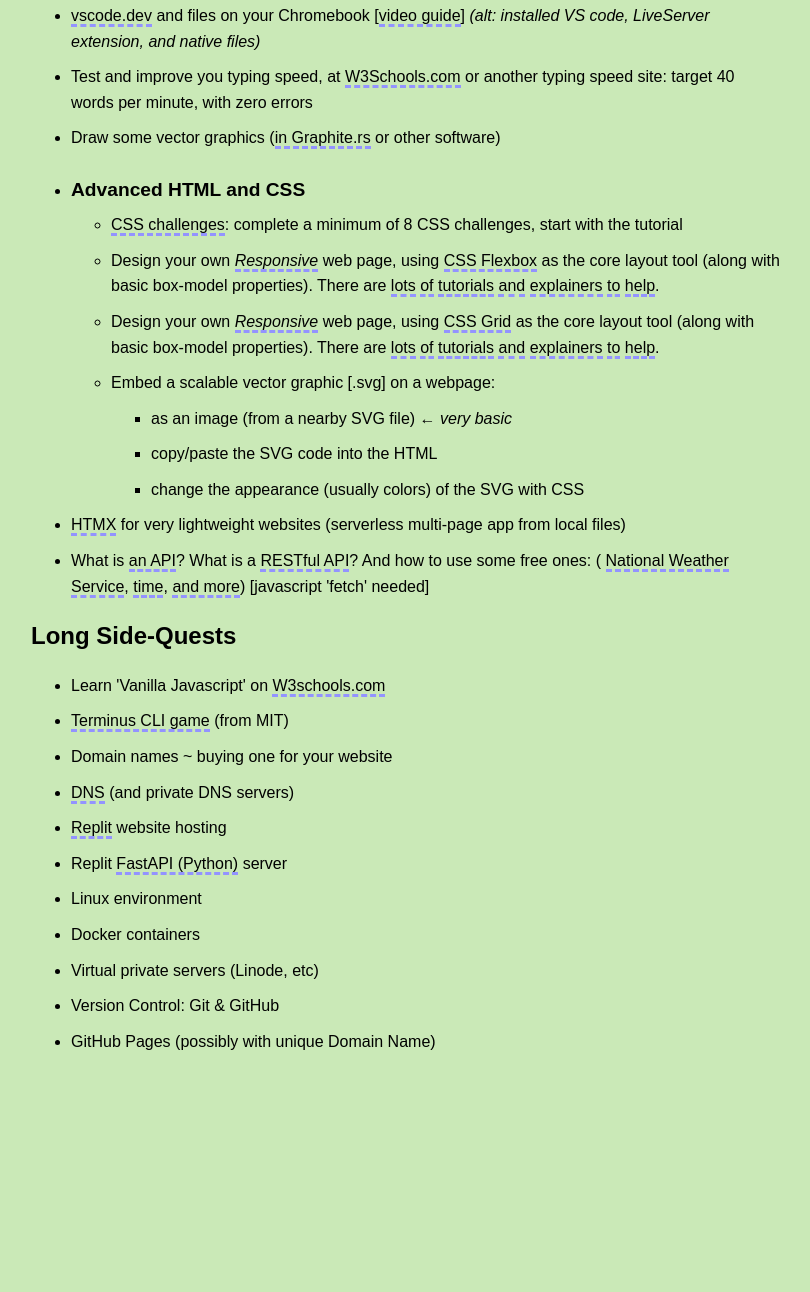
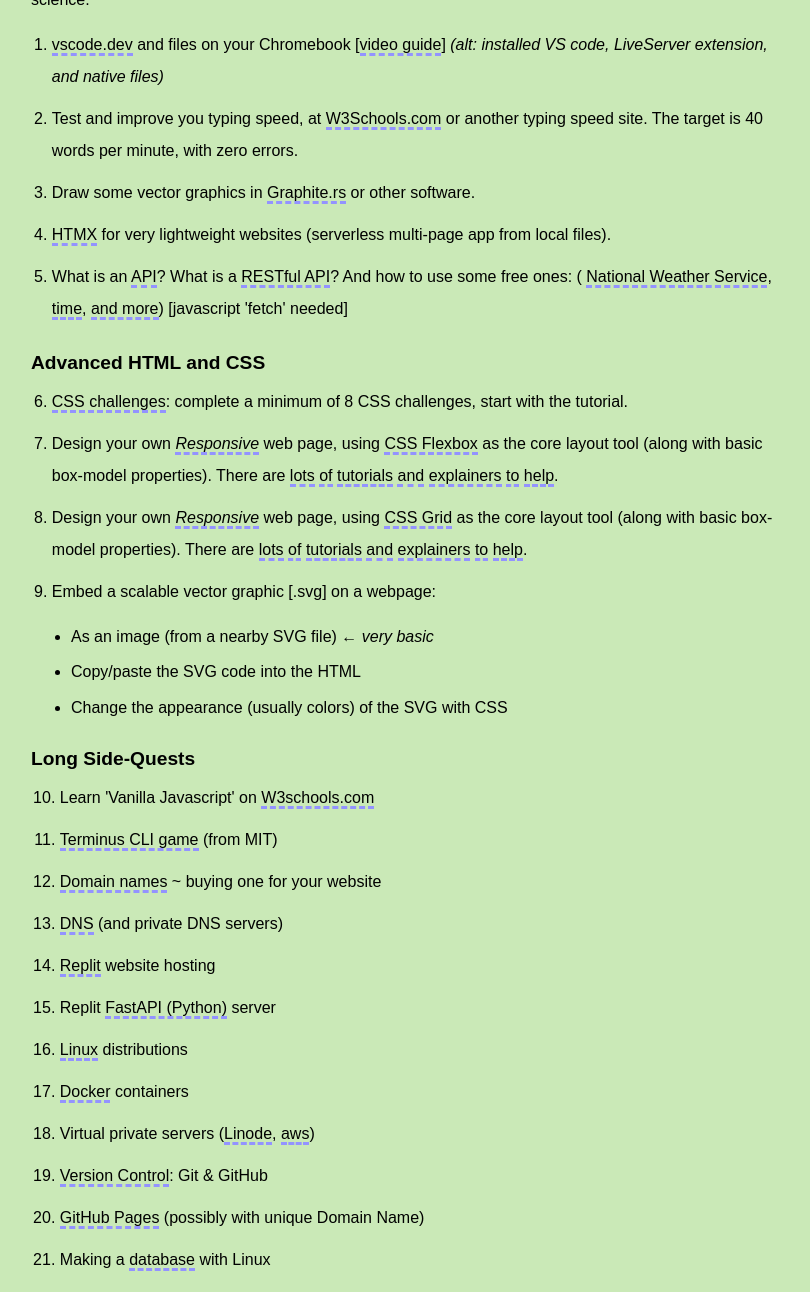
Before and after one commit to RiceC-at-MasonHS/side-quests, a plain HTML site: page index.html in a window 1280 px wide. Shown: the part 460-1752 px from the top of the page, without its empty margins (234-1044 px from the left). Before the commit the page ends 1530 px from the top, so only its background shows below. Drawn offline with Linux system fonts and the light colour scheme.

Commit message:
Changed index.html and css file.
For index.html, added divs for styling, numbers, proper formatting, and links for the side quests. For the css, changed numbers so it falls under the text above it.

```diff
--- a/index.html
+++ b/index.html
@@ -12,19 +12,38 @@
         <!-- <h2>Computer Programming 1</h2> -->
         <h2>Each of the items below will get you a badge.</h2>
         <p>
-            <strong>How you get a badge:</strong> engage with the item in some way, create an artifact that shows you learned, and email it to your teacher. <em>(Possibly, ungraded <a href="https://masonohioschools.schoology.com/">Schoology</a> assignments could be added for submission. Refer to updates and in-class announcements.)</em> From there, your teacher will add a badge to your account. These may also be reflected in your <a href="https://app.schoolinks.com">Schoolinks</a> profile.
+            <strong>How to get a badge:</strong> Engage with the item in some way, create an artifact that shows you learned, and email it to your teacher. <em>(Possibly, ungraded <a href="https://masonohioschools.schoology.com/">Schoology</a> assignments could be added for submission. Refer to updates and in-class announcements.)</em> From there, your teacher will add a badge to your account. These may also be reflected in your <a href="https://app.schoolinks.com">Schoolinks</a> profile.
         </p>
+
         <p>(<em>They may need to make the badge from scratch if you are the first... So be patient</em> 🤪)</p>
+
+        <div>
             <h3>Short Side-Quests</h3>
-        <p>The current status of these side-quests are intended for anyone, but mainly target at web-development skills. Therefore they may 'fit' best for students with CP1 experience.</p>
-        <ul>
+
+            <p>The current status of these side-quests are intended for anyone, but mainly target at web-development skills. Therefore they may 'fit' best for students with CP1 experience or students who are new to computer science.</p>
+            <ol class="items">
                 <li><a href="https://vscode.dev/" target="_blank">vscode.dev</a> and files on your Chromebook [<a href="https://www.youtube.com/watch?v=t28PnKmS65U" target="_blank">video guide</a>] <em>(alt: installed VS code, LiveServer extension, and native files)</em></li>
-            <li>Test and improve you typing speed, at <a href="https://www.w3schools.com/typingspeed/">W3Schools.com</a> or another typing speed site: target 40 words per minute, with zero errors</li>
-            <li>Draw some vector graphics (<a href="https://graphite.rs/" target="_blank">in Graphite.rs</a> or other software)</li>
+                <li>Test and improve you typing speed, at <a href="https://www.w3schools.com/typingspeed/">W3Schools.com</a> or another typing speed site. The target is 40 words per minute, with zero errors.</li>
+                <li>Draw some vector graphics in <a href="https://graphite.rs/" target="_blank"> Graphite.rs</a> or other software.</li>
+                <li><a href="https://htmx.org/docs/#introduction" target="_blank">HTMX</a> for very lightweight websites (serverless multi-page app from local files).</li>
+                <li>What is an <a href="https://blog.postman.com/understanding-api-basics-beginners/" target="_blank"> API</a>?
+                    What is a <a href="https://blog.postman.com/rest-api-examples/" target="_blank">RESTful API</a>?
+                    And how to use some free ones: (
+                    <a href="https://www.weather.gov/documentation/services-web-api" target="_blank">National Weather Service</a>,
+                    <a href="https://tf.nist.gov/tf-cgi/servers.cgi" target="_blank">time</a>,
+                    <a href="https://apilist.fun/collection/free-apis" target="_blank">and more</a>) [javascript 'fetch' needed]
+                </li>
+            </ol>
+
+        </div>
+
+        <div>
+            <h4>Advanced HTML and CSS</h4>
+
+            <ol class="items" start="6">
                 <li>
-                <h4>Advanced HTML and CSS</h4>
-                <ul>
-                    <li><a href="https://css-challenges.com/" target="_blank">CSS challenges</a>: complete a minimum of 8 CSS challenges, start with the tutorial</li>
+                    <a href="https://css-challenges.com/" target="_blank">CSS challenges</a>: complete a minimum of 8 CSS challenges, start with the tutorial.
+                </li>
                 <li>
                     Design your own <em><a href="https://developer.mozilla.org/en-US/docs/Learn/CSS/CSS_layout/Responsive_Design" target="_blank">Responsive</a></em> web page, using <a href="https://css-tricks.com/snippets/css/a-guide-to-flexbox/" target="_blank">CSS Flexbox</a> as the core layout tool (along with basic box-model properties). There are <a href="https://www.w3schools.com/css/css3_flexbox_responsive.asp" target="_blank">lots</a> <a href="https://www.codecademy.com/learn/fecp-22-making-a-website-responsive/modules/wdcp-22-layout-with-flexbox/cheatsheet" target="_blank">of</a> <a href="https://www.youtube.com/watch?v=qZv-rNx0jEA&t=1s" target="_blank">tutorials</a> <a href="https://www.youtube.com/watch?v=S0a7PEOi0do" target="_blank">and</a> <a href="https://www.youtube.com/watch?v=K74l26pE4YA" target="_blank">explainers</a> <a href="https://www.youtube.com/watch?v=vQAvjof1oe4" target="_blank">to</a> <a href="https://www.youtube.com/watch?v=u044iM9xsWU" target="_blank">help</a>.
                 </li>
@@ -33,37 +52,38 @@
                 </li>
                 <li>
                     Embed a scalable vector graphic [.svg] on a webpage:
+                </li>
+            </ol>
+
             <ul>
-                            <li>as an image (from a nearby SVG file) ← <em>very basic</em></li>
-                            <li>copy/paste the SVG code into the HTML</li>
-                            <li>change the appearance (usually colors) of the SVG with CSS</li>
+                <li>As an image (from a nearby SVG file) ← <em>very basic</em></li>
+                <li>Copy/paste the SVG code into the HTML</li>
+                <li>Change the appearance (usually colors) of the SVG with CSS</li>
             </ul>
-                    </li>
-                </ul>
-            </li>
-            <li><a href="https://htmx.org/docs/#introduction" target="_blank">HTMX</a> for very lightweight websites (serverless multi-page app from local files)</li>
-            <li>What is <a href="https://blog.postman.com/understanding-api-basics-beginners/" target="_blank">an API</a>?
-                What is a <a href="https://blog.postman.com/rest-api-examples/" target="_blank">RESTful API</a>?
-                And how to use some free ones: (
-                <a href="https://www.weather.gov/documentation/services-web-api" target="_blank">National Weather Service</a>,
-                <a href="https://tf.nist.gov/tf-cgi/servers.cgi" target="_blank">time</a>,
-                <a href="https://apilist.fun/collection/free-apis" target="_blank">and more</a>) [javascript 'fetch' needed]
-            </li>
-        </ul>
-        <h3>Long Side-Quests</h3>
-        <ul>
+
+        </div>
+
+
+        <div>
+            <h4>Long Side-Quests</h4>
+
+            <ol class="item" start="10">
                 <li>Learn 'Vanilla Javascript' on <a href="https://www.w3schools.com/js/" target="_blank">W3schools.com</a></li>
                 <li><a href="https://web.mit.edu/mprat/Public/web/Terminus/Web/main.html" target="_blank">Terminus CLI game</a> (from MIT)</li>
-            <li>Domain names ~ buying one for your website</li>
+                <li><a href="https://blog.hubspot.com/website/what-is-a-domain" target="_blank">Domain names</a> ~ buying one for your website</li>
                 <li><a href="https://youtu.be/NiQTs9DbtW4?si=mGPFGnGlZ5U7-Jvf" target="_blank">DNS</a> (and private DNS servers)</li>
                 <li><a href="https://replit.com/" target="_blank">Replit</a> website hosting</li>
                 <li>Replit <a href="https://fastapi.tiangolo.com/tutorial/first-steps/" target="_blank">FastAPI (Python)</a> server</li>
-            <li>Linux environment</li>
-            <li>Docker containers</li>
-            <li>Virtual private servers (Linode, etc)</li>
-            <li>Version Control: Git & GitHub</li>
-            <li>GitHub Pages (possibly with unique Domain Name)</li>
-        </ul>
+                <li><a href="https://www.geeksforgeeks.org/what-are-linux-distributions/">Linux</a> distributions</li>
+                <li><a href="https://www.geeksforgeeks.org/introduction-to-docker/" target="_blank">Docker</a> containers</li>
+                <li>Virtual private servers (<a href="https://www.cloudways.com/blog/what-is-linode/">Linode</a>, <a href="https://www.codecademy.com/article/what-is-aws" target="_blank">aws</a>)</li>
+                <li><a href="https://git-scm.com/book/en/v2/Getting-Started-What-is-Git%3F" target="_blank">Version Control</a>: Git & GitHub</li>
+                <li><a href="https://docs.github.com/en/pages/getting-started-with-github-pages/about-github-pages" target="_blank">GitHub Pages</a> (possibly with unique Domain Name)</li>
+                <li>Making a <a href="https://www.sisense.com/glossary/linux-database/#:~:text=A%20Linux%20database%20refers%20to,the%20open%2Dsource%20operating%20system." target="_blank">database</a> with Linux</li>
+            </ol>
+
+        </div>
+
     </div>
 </body>
 </html>
--- a/styles/main.css
+++ b/styles/main.css
@@ -4,6 +4,18 @@
     --accent-color: #ff5733; /* Example value */
     --link-color: #9393ff; /* Example value */
     --text-color: #000000; /* Example value */
+}
+
+.items{
+    padding-left: 1.3em;
+    margin-top: 0;
+    line-height: 2;
+}
+
+.item{
+    padding-left: 1.8em;
+    margin-top: 0;
+    line-height: 2;
 }
 
 body{
@@ -19,6 +31,7 @@ body{
     line-height: 1.6rem;
     min-height: 100vh;
 }
+
 a{
     color: var(--text-color);
     text-decoration: none;
```
Lines whose indentation alone changed are shown as unchanged.
